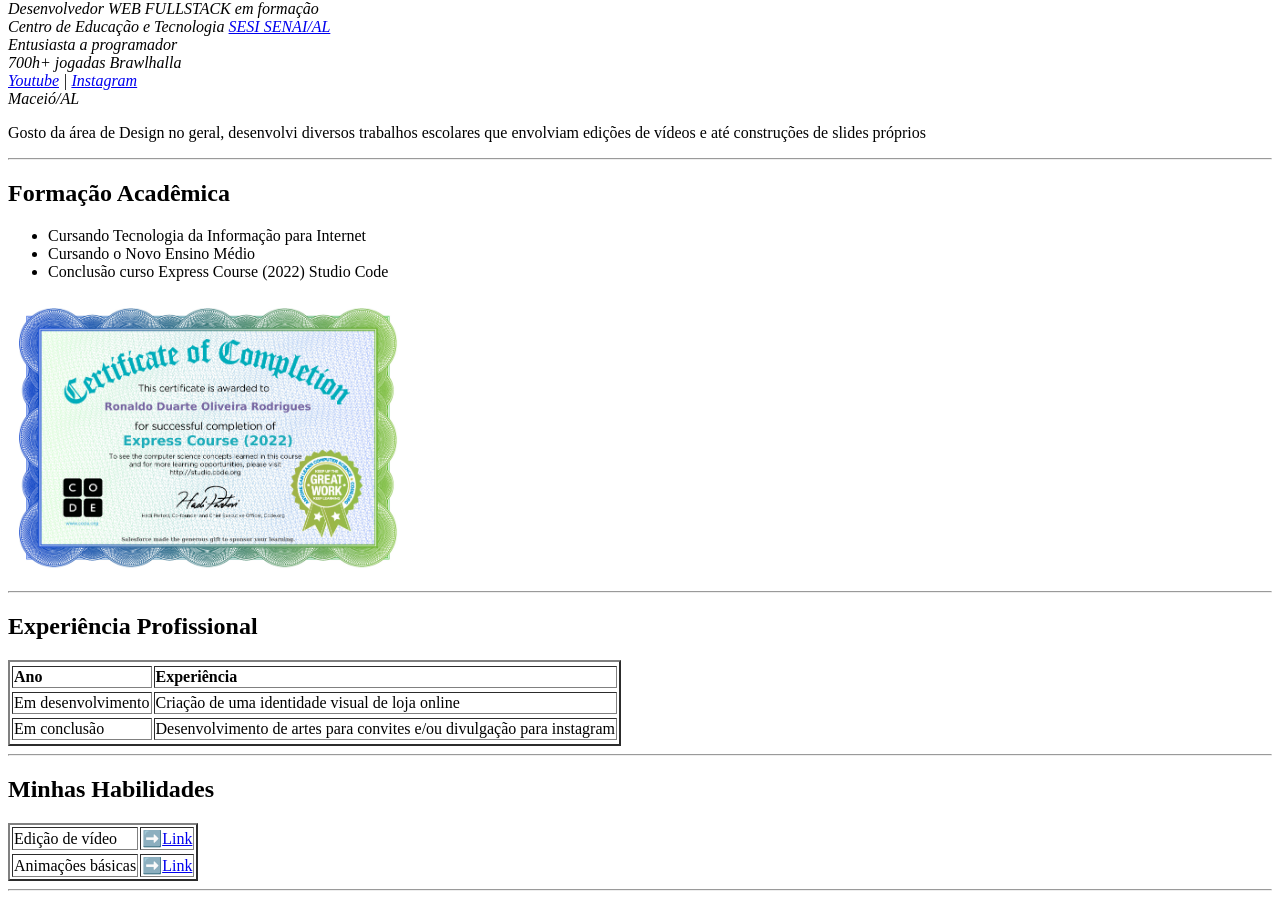
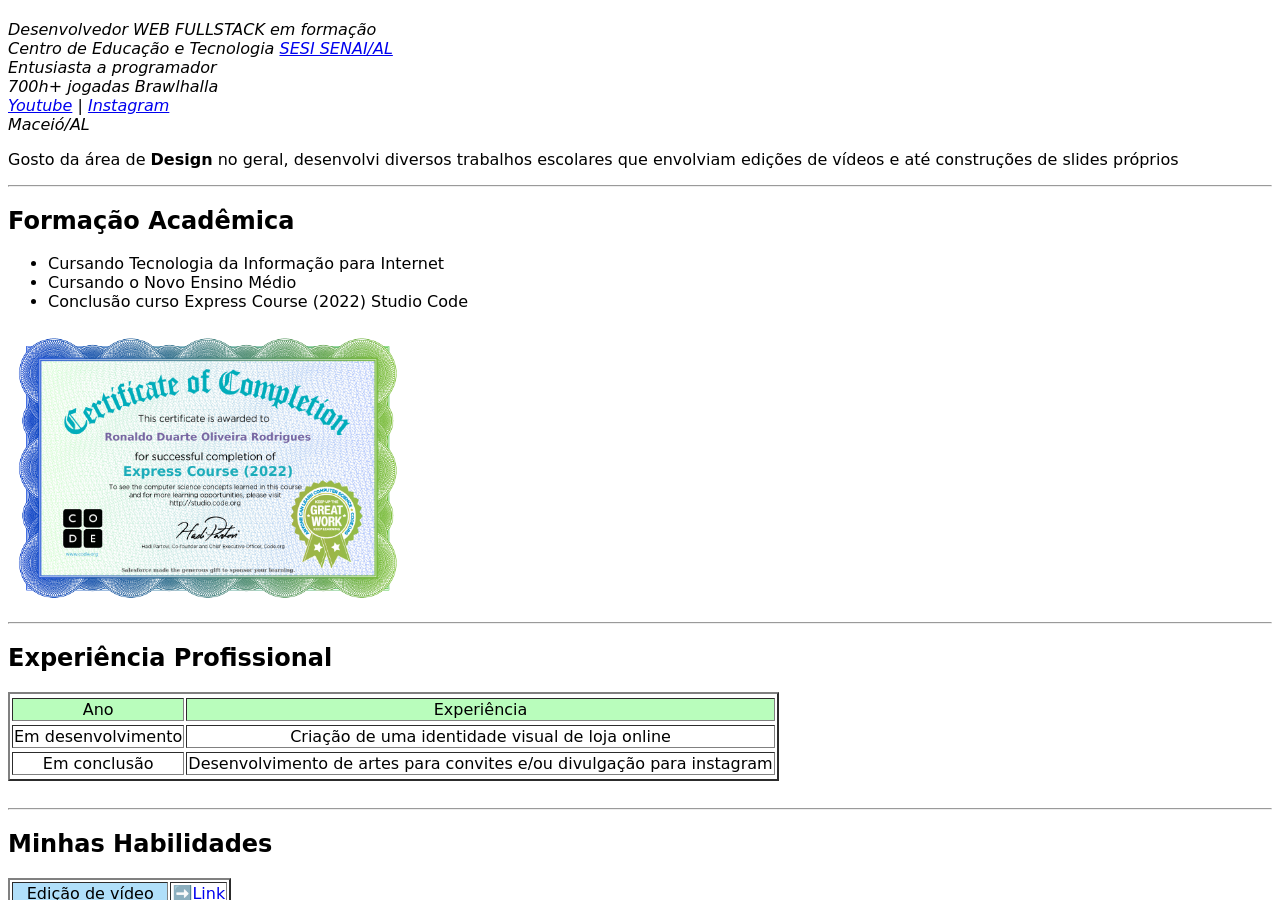
Before and after one commit to roniduarteor/ronaldo_duarte, a plain HTML site: page index.html in a window 1280 px wide. Shown: the part 80-980 px from the top of the page. Drawn offline with Linux system fonts and the light colour scheme.

Commit message:
Estilização do site feita

```diff
--- a/index.html
+++ b/index.html
@@ -5,10 +5,13 @@
     <meta http-equiv="X-UA-Compatible" content="IE=edge">
     <meta name="viewport" content="width=device-width, initial-scale=1.0">
     <title>Ronaldo Duarte Homepage</title>
+    <link rel="stylesheet" href="./style.css">
 </head>
-<body>
-    <h1>Ronaldo Duarte</h1>
-    <p>
+<body class="geral">
+
+    <h1 class="tituloPrincipal">Ronaldo Duarte</h1>
+
+    <p class="informacoesIniciais">
         <em>Desenvolvedor WEB FULLSTACK em formação <br>
             Centro de Educação e Tecnologia
             <a href="https://al.senai.br/" target="_blank">SESI SENAI/AL</a> <br>
@@ -19,11 +22,12 @@
             Maceió/AL
         </em>
     </p>
+
     <p>
 
 
         <p>
-             Gosto da área de Design no geral, desenvolvi diversos trabalhos escolares que envolviam edições de vídeos e até construções de slides próprios
+             Gosto da área de <strong class="destaqueEmDesign">Design</strong>  no geral, desenvolvi diversos trabalhos escolares que envolviam edições de vídeos e até construções de slides próprios
         </p>
 
 
@@ -34,25 +38,25 @@
             <li>Cursando o Novo Ensino Médio</li>
             <li>Conclusão curso Express Course (2022) Studio Code</li>
         </ul>
-        <img src="./img/eyJuYW1lIjoiUm9uYWxkbyBEdWFydGUgT2xpdmVpcmEgUm9kcmlndWVzIiwiY291cnNlIjoiZXhwcmVzcy0yMDIyIiwiZG9ub3IiOiJTYWxlc2ZvcmNlIn0=.jpg" alt="" width="400">
+        <img src="./img/eyJuYW1lIjoiUm9uYWxkbyBEdWFydGUgT2xpdmVpcmEgUm9kcmlndWVzIiwiY291cnNlIjoiZXhwcmVzcy0yMDIyIiwiZG9ub3IiOiJTYWxlc2ZvcmNlIn0_-removebg-preview.png" alt="" width="400">
         <hr>
 
 
         <h2>Experiência Profissional</h2>
-        <table border="2">
+        <table border="2" class="xp">
             <thead>
                 <tr>
                     <!-- Espaçamento -->
                 </tr>
                 <tr>
-                    <td><strong>Ano</strong></td>
-                    <td><strong>Experiência</strong></td>
+                    <td class="corExperiencia">Ano</td>
+                    <td class="corExperiencia">Experiência</td>
                 </tr>
                 <tr>
                     <!-- Espaçamento -->
                 </tr>
             </thead>
-            <tbody>
+            <tbody class="tabelaExperiencia">
                 <tr>
                     <td>Em desenvolvimento</td>
                     <td>Criação de uma identidade visual de loja online </td>
@@ -69,25 +73,26 @@
                 </tr>
             </tbody>
         </table>
-
+        <br>
 
         <hr>
         <h2>Minhas Habilidades</h2>
         <table border="2">
             <tbody>
                 <tr>
-                    <td>Edição de vídeo</td>
+                    <td class="corHabilidades">Edição de vídeo</td>
                     <td>➡️<a href="https://www.youtube.com/watch?v=PG1G41nhIyU" target="_blank">Link</a></td>
                 </tr>
                 <tr>
                     <!-- Espaçamento -->
                 </tr>
                 <tr>
-                    <td>Animações básicas</td>
+                    <td class="corHabilidades">Animações básicas</td>
                     <td>➡️<a href="https://www.youtube.com/watch?v=9DfaD7-5fvs" target="_blank">Link</a></td>
                 </tr>
             </tbody>
         </table>
+        <br>
 
         <hr>
         <h3><a href="./hobby.html">Hobby</a></h3>
--- /dev/null
+++ b/style.css
@@ -0,0 +1,31 @@
+.geral{
+    font-family: cursive;
+}
+
+.tituloPrincipal{
+    font-size: 40px;
+}
+
+.destaqueEmDesign{
+    color: rgb(0, 0, 0);
+}
+
+
+.corHabilidades{
+    background-color:rgb(176, 223, 250);
+    text-align: center;
+}
+
+.corExperiencia{
+    background-color: rgb(185, 253, 188);
+    text-align: center;
+}
+
+.tabelaExperiencia{
+    text-align: center;
+}
+
+tr{
+    text-align: center;
+    vertical-align: middle;
+}
```
Also changed, not shown: contato.html (+2 -1 lines), hobby.html (+1 -0 lines), img/eyJuYW1lIjoiUm9uYWxkbyBEdWFydGUgT2xpdmVpcmEgUm9kcmlndWVzIiwiY291cnNlIjoiZXhwcmVzcy0yMDIyIiwiZG9ub3IiOiJTYWxlc2ZvcmNlIn0_-removebg-preview.png (added).
